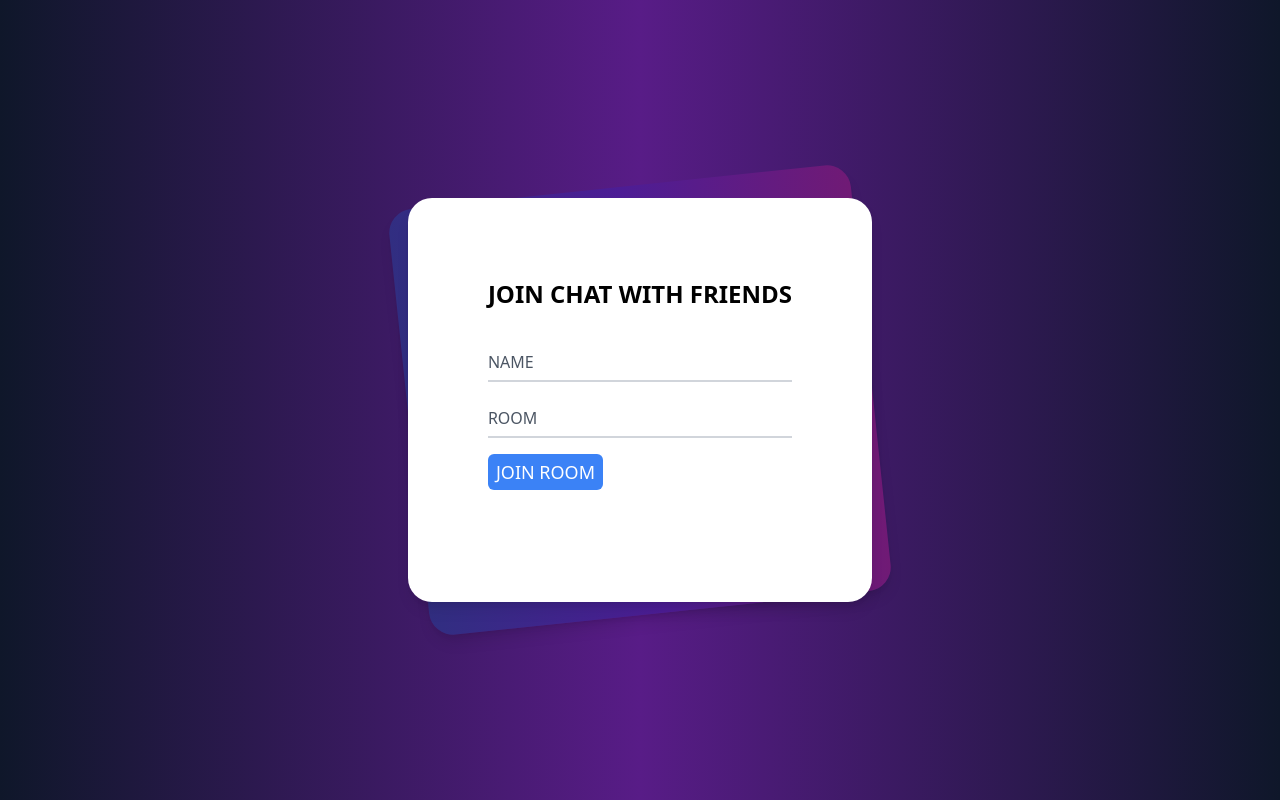
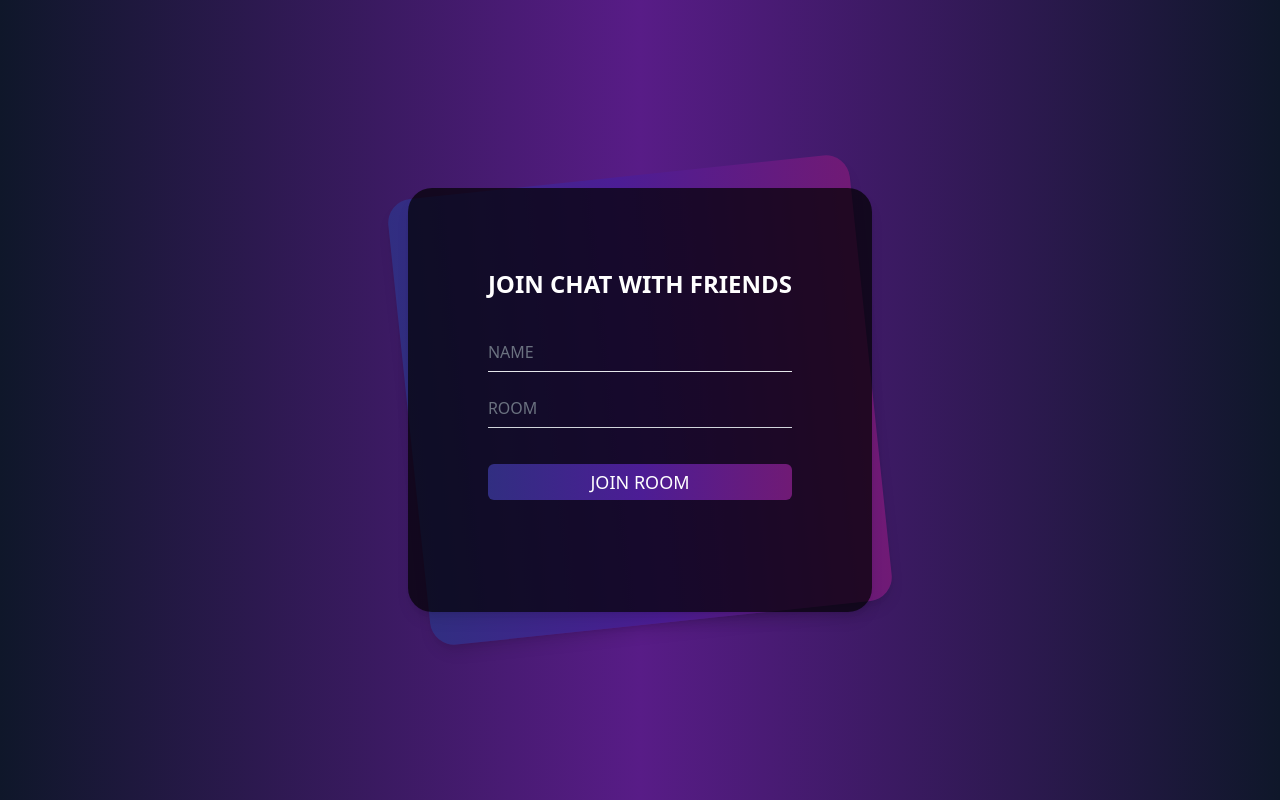
Before and after one commit to kakeoff/react-express-chat, a React (Create React App) app in the folder client/: page / in a window 1280 px wide. Built offline with nearby package versions, Linux system fonts and the light colour scheme; no server answers.

Commit message:
style: some design

```diff
--- a/client/src/components/Chat.jsx
+++ b/client/src/components/Chat.jsx
@@ -63,9 +63,20 @@ const Chat = () => {
             <div>{users} users in this room</div>
             <button
               onClick={leftRoom}
-              className="bg-red-500/60 rounded-[16px] h-[30px] px-[10px] hover:scale-[1.03] hover:bg-red-500/80 transition duration-200"
+              className="bg-red-500/60 rounded-[16px] h-[30px] w-[30px] flex items-center justify-center hover:scale-[1.03] hover:bg-red-500/80 transition duration-200"
             >
-              LEFT THE ROOM
+              <svg
+                xmlns="http://www.w3.org/2000/svg"
+                width="24"
+                height="24"
+                viewBox="0 0 24 24"
+                fill="none"
+              >
+                <path
+                  d="M6 17L6 6L17 6V8L9.41421 8L18.4142 17L17 18.4142L8 9.41421L8 17L6 17Z"
+                  fill="currentColor"
+                />
+              </svg>
             </button>
           </div>
 
--- a/client/src/components/Main.jsx
+++ b/client/src/components/Main.jsx
@@ -25,7 +25,7 @@ const Main = () => {
         <div className="min-h-screen py-6 flex flex-col justify-center sm:py-12">
           <div className="relative py-3 sm:max-w-xl sm:mx-auto">
             <div className="absolute inset-0 bg-gradient-to-r from-indigo-900 via-violet-900 to-fuchsia-900 shadow-lg transform -skew-y-6 sm:skew-y-0 sm:-rotate-6 sm:rounded-3xl"></div>
-            <div className="relative px-4 py-10 bg-white shadow-lg sm:rounded-3xl sm:p-20">
+            <div className="relative px-4 py-10 bg-black/70 text-white shadow-lg sm:rounded-3xl sm:p-20">
               <div className="max-w-md mx-auto">
                 <div>
                   <h1 className="text-2xl font-semibold">
@@ -34,40 +34,40 @@ const Main = () => {
                 </div>
                 <div className="divide-y divide-gray-200">
                   <div className="py-8 text-base leading-6 space-y-4 text-gray-700 sm:text-lg sm:leading-7">
-                    <div className="relative">
+                    <div className="relative group">
                       <input
                         autoComplete="off"
                         id="name"
                         name="name"
                         type="text"
                         value={values[NAME]}
-                        className="peer placeholder-transparent h-10 w-full border-b-2 border-gray-300 text-gray-900 focus:outline-none focus:borer-rose-600"
+                        className="peer placeholder-transparent text-white h-10 w-full group-hover:border-purple-500 transition duration-300 border-b-[1px] bg-transparent focus:outline-none focus:borer-rose-600"
                         placeholder="NAME"
                         onChange={handleChange}
                         required
                       />
                       <label
                         htmlFor="name"
-                        className="absolute left-0 -top-3.5 text-gray-600 text-sm peer-placeholder-shown:text-base peer-placeholder-shown:text-gray-440 peer-placeholder-shown:top-2 transition-all peer-focus:-top-3.5 peer-focus:text-gray-600 peer-focus:text-sm"
+                        className="absolute left-0 -top-3.5 text-gray-500 text-sm peer-placeholder-shown:text-base peer-placeholder-shown:text-gray-440 peer-placeholder-shown:top-2 transition-all peer-focus:-top-3.5 peer-focus:text-gray-600 peer-focus:text-sm"
                       >
                         NAME
                       </label>
                     </div>
-                    <div className="relative">
+                    <div className="relative group">
                       <input
                         autoComplete="off"
                         id="room"
                         name="room"
                         value={values[ROOM]}
                         type="text"
-                        className="peer placeholder-transparent h-10 w-full border-b-2 border-gray-300 text-gray-900 focus:outline-none focus:borer-rose-600"
+                        className="peer placeholder-transparent text-white group-hover:border-purple-500 transition duration-300 bg-transparent h-10 w-full border-b-[1px] border-gray-300 focus:outline-none focus:borer-rose-600"
                         placeholder="ROOM"
                         onChange={handleChange}
                         required
                       />
                       <label
                         htmlFor="room"
-                        className="absolute left-0 -top-3.5 text-gray-600 text-sm peer-placeholder-shown:text-base peer-placeholder-shown:text-gray-440 peer-placeholder-shown:top-2 transition-all peer-focus:-top-3.5 peer-focus:text-gray-600 peer-focus:text-sm"
+                        className="absolute left-0 -top-3.5 text-gray-500 text-sm peer-placeholder-shown:text-base peer-placeholder-shown:text-gray-440 peer-placeholder-shown:top-2 transition-all peer-focus:-top-3.5 peer-focus:text-gray-600 peer-focus:text-sm"
                       >
                         ROOM
                       </label>
@@ -79,7 +79,7 @@ const Main = () => {
                       >
                         <button
                           type="submit"
-                          className="bg-blue-500 text-white rounded-md px-2 py-1"
+                          className="bg-gradient-to-r from-indigo-900 via-violet-900 to-fuchsia-900 w-full mt-[20px] text-white rounded-md px-2 py-1 hover:scale-[1.05] transition duration-200"
                         >
                           JOIN ROOM
                         </button>
```
